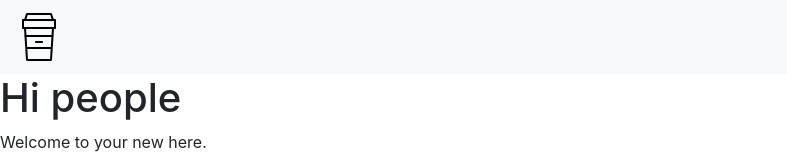
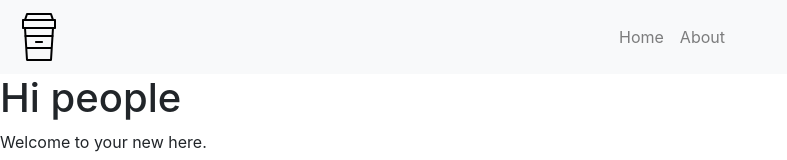
Before and after one commit to espvtes/gatsby-app-shop, a Gatsby site: page / in a window 1280 px wide. Shown: the top 160 px of the page, without its empty margins (0-787 px from the left). Built offline with nearby package versions, Linux system fonts and the light colour scheme; Gatsby itself is replaced by a stand-in of ours.

Commit message:
this.state and path link

```diff
--- a/src/components/gobals/navbar.js
+++ b/src/components/gobals/navbar.js
@@ -48,6 +48,21 @@ navbarHandler = () =>{
                 >
                     <span className="navbar-toggler-icon"/>
                 </button>
+                <div className={this.state.css}>
+                    <ul className="navbar-nav mx-auto">
+                        {
+                            this.state.links.map(link =>{
+                                return (
+                                    <li key={link.id} className="nav-item">
+                                        <Link to={link.path} className="nav-link text-capitalize">
+                                            {link.text}
+                                        </Link>
+                                    </li>
+                                )
+                            })
+                        }
+                    </ul>
+                </div>
             </nav>
         )
     }
```
